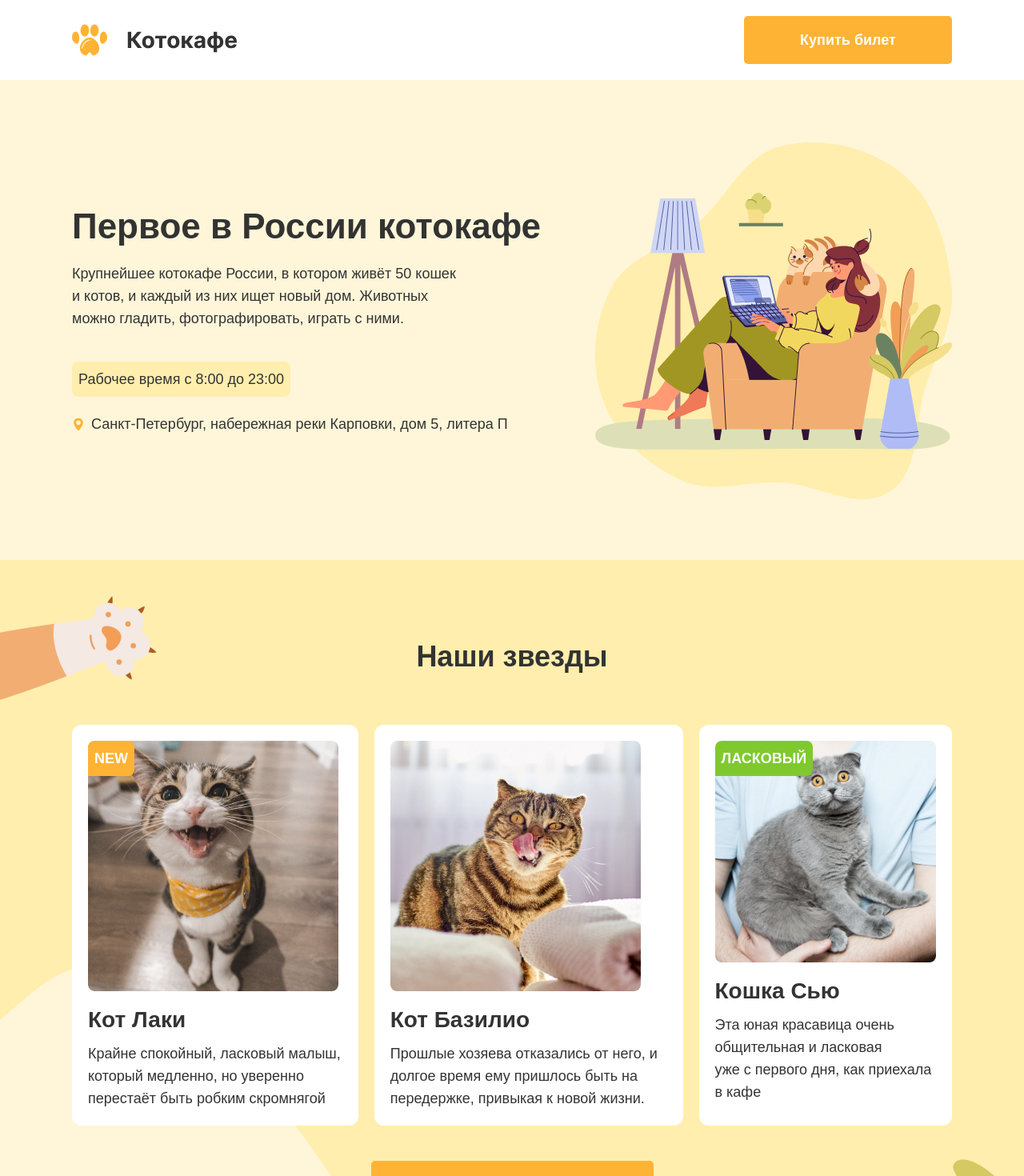
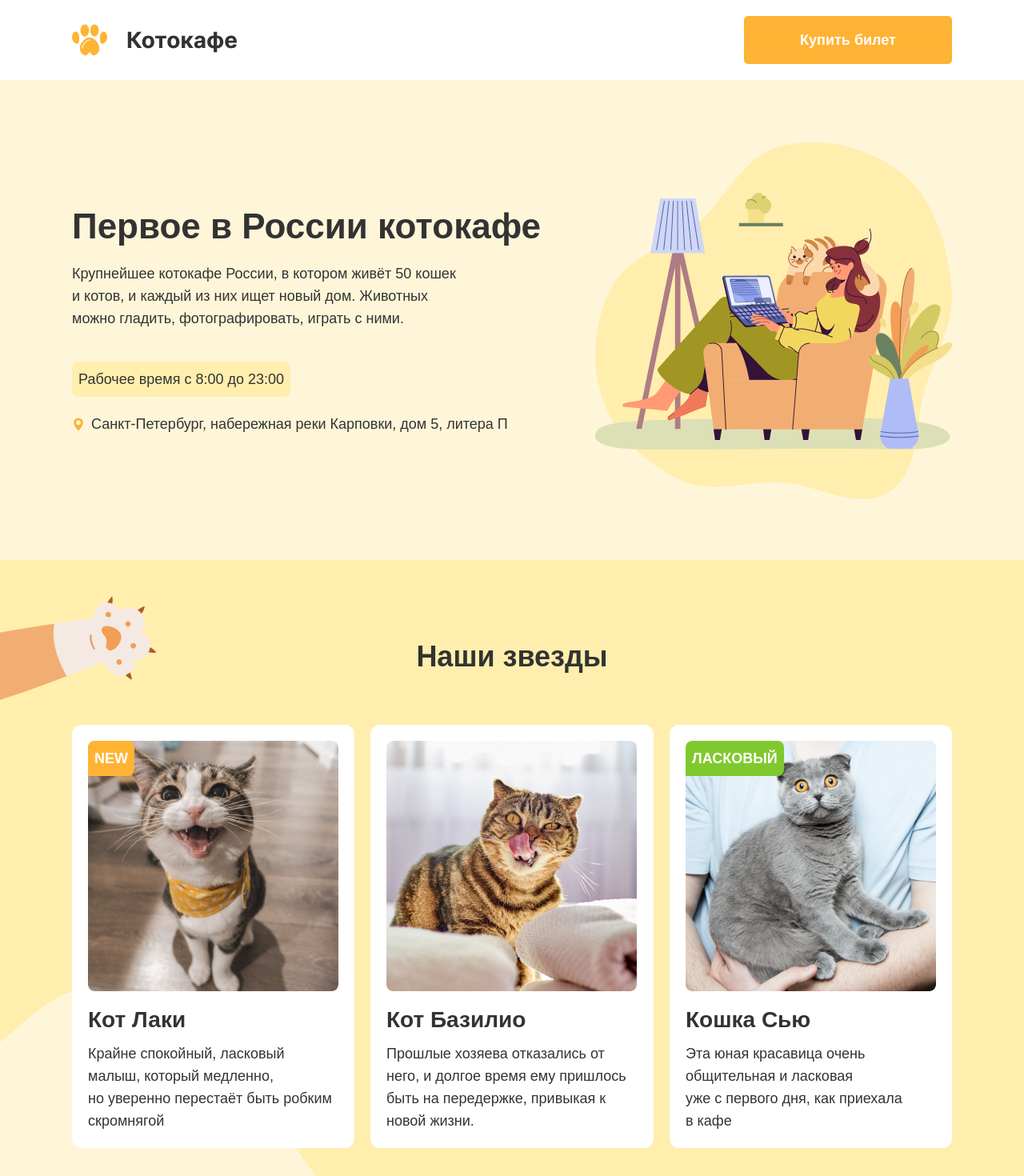
Before and after one commit to iamlorddop/cat-cafe, a React (Vite) app: page / in a window 1280 px wide. Shown: the top 1470 px of the page at 80% size. Built offline with nearby package versions, Linux system fonts and the light colour scheme.

Commit message:
fix: image view in card component

```diff
--- a/src/components/Card/Card.module.css
+++ b/src/components/Card/Card.module.css
@@ -15,11 +15,6 @@
 	overflow: hidden;
 }
 
-.img {
-	width: 100%;
-	height: 100%;
-}
-
 .marker {
 	position: absolute;
 	top: 0;
```
